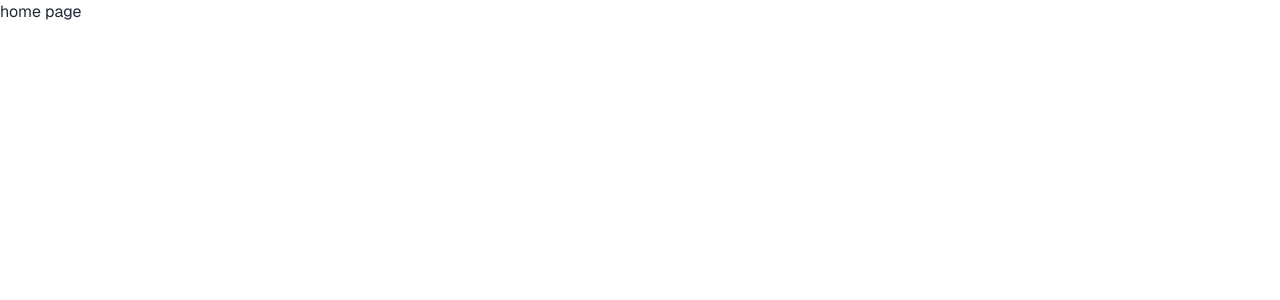
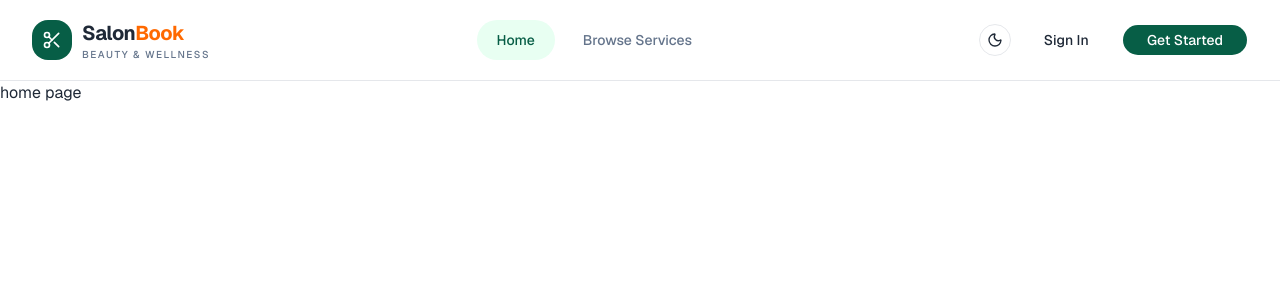
Before and after one commit to harun-codes/SalonBook-Client, a Next.js app: page / in a window 1280 px wide. Shown: the top 300 px of the page. Built offline with nearby package versions, Linux system fonts and the light colour scheme.

Commit message:
Navbar completed

```diff
--- a/src/app/layout.tsx
+++ b/src/app/layout.tsx
@@ -2,6 +2,8 @@
 import type { Metadata } from "next";
 import { Geist, Geist_Mono } from "next/font/google";
 import "./globals.css";
+import { ThemeProvider } from "@/components/providers/theme-provider";
+import { Navbar } from "@/components/shared/navbar";
 
 const geistSans = Geist({
   variable: "--font-geist-sans",
@@ -14,9 +16,9 @@ const geistMono = Geist_Mono({
 });
 
 export const metadata: Metadata = {
-  title: "SalonBook | Discover Your Beauty",
+  title: "SalonBook | Beauty & Wellness",
   description:
-    "Discover premium salon services and book your next appointment with SalonBook.",
+    "Discover premium salon services and book your next beauty appointment with SalonBook.",
 };
 
 export default function RootLayout({
@@ -25,9 +27,14 @@ export default function RootLayout({
   children: React.ReactNode;
 }>) {
   return (
-    <html lang="en">
-      <body className={`${geistSans.variable} ${geistMono.variable} antialiased`}>
-        {children}
+    <html lang="en" suppressHydrationWarning>
+      <body
+        className={`${geistSans.variable} ${geistMono.variable} antialiased`}
+      >
+        <ThemeProvider>
+          <Navbar />
+          <main className="min-h-screen">{children}</main>
+        </ThemeProvider>
       </body>
     </html>
   );
--- /dev/null
+++ b/src/components/providers/theme-provider.tsx
@@ -0,0 +1,22 @@
+
+"use client";
+
+import { ThemeProvider as NextThemesProvider } from "next-themes";
+
+type ThemeProviderProps = {
+  children: React.ReactNode;
+};
+
+export function ThemeProvider({ children }: ThemeProviderProps) {
+  return (
+    <NextThemesProvider
+      attribute="class"
+      defaultTheme="light"
+      enableSystem={false}
+      disableTransitionOnChange
+      storageKey="salonbook-theme"
+    >
+      {children}
+    </NextThemesProvider>
+  );
+}
--- /dev/null
+++ b/src/components/shared/navbar.tsx
@@ -0,0 +1,150 @@
+
+"use client";
+
+import Link from "next/link";
+import { usePathname } from "next/navigation";
+import { Menu, Scissors } from "lucide-react";
+import { Button } from "@/components/ui/button";
+import { ThemeToggle } from "@/components/shared/theme-toggle";
+import {
+  Sheet,
+  SheetClose,
+  SheetContent,
+  SheetHeader,
+  SheetTitle,
+  SheetTrigger,
+} from "@/components/ui/sheet";
+
+const navLinks = [
+  {
+    name: "Home",
+    href: "/",
+  },
+  {
+    name: "Browse Services",
+    href: "/services",
+  },
+];
+
+export function Navbar() {
+  const pathname = usePathname();
+
+  const isActive = (href: string) => {
+    if (href === "/") return pathname === "/";
+    return pathname.startsWith(href);
+  };
+
+  return (
+    <header className="sticky top-0 z-50 w-full border-b border-border bg-background/95 backdrop-blur-xl">
+      <div className="mx-auto flex h-16 max-w-7xl items-center justify-between px-4 sm:px-6 lg:h-20 lg:px-8">
+        <Link href="/" className="flex items-center gap-2.5">
+          <div className="flex h-10 w-10 items-center justify-center rounded-xl bg-primary text-primary-foreground">
+            <Scissors className="h-5 w-5" />
+          </div>
+
+          <div className="flex flex-col">
+            <span className="text-xl font-bold tracking-tight text-foreground">
+              Salon<span className="text-orange-500">Book</span>
+            </span>
+            <span className="text-[10px] font-medium tracking-[0.15em] text-muted-foreground uppercase">
+              Beauty & Wellness
+            </span>
+          </div>
+        </Link>
+
+        <nav className="hidden items-center gap-2 md:flex">
+          {navLinks.map((link) => (
+            <Link
+              key={link.href}
+              href={link.href}
+              aria-current={isActive(link.href) ? "page" : undefined}
+              className={`rounded-full px-5 py-2.5 text-sm font-medium transition-colors ${
+                isActive(link.href)
+                  ? "bg-secondary text-primary"
+                  : "text-muted-foreground hover:bg-muted hover:text-foreground"
+              }`}
+            >
+              {link.name}
+            </Link>
+          ))}
+        </nav>
+
+        <div className="hidden items-center gap-3 md:flex">
+          <ThemeToggle />
+
+          <Button variant="ghost"  className="rounded-full px-5">
+            <Link href="/sign-in">Sign In</Link>
+          </Button>
+
+          <Button  className="rounded-full px-6">
+            <Link href="/sign-up">Get Started</Link>
+          </Button>
+        </div>
+
+        <div className="flex items-center gap-2 md:hidden">
+          <ThemeToggle />
+
+          <Sheet>
+            <SheetTrigger
+              className="inline-flex h-10 w-10 items-center justify-center rounded-full border border-input bg-background text-foreground transition-colors hover:bg-accent hover:text-accent-foreground"
+              aria-label="Open navigation menu"
+            >
+              <Menu className="h-5 w-5" />
+            </SheetTrigger>
+
+            <SheetContent
+              side="right"
+              className="w-[300px] border-border bg-background px-5"
+            >
+              <SheetHeader className="text-left">
+                <SheetTitle className="text-xl font-bold text-primary">
+                  SalonBook
+                </SheetTitle>
+              </SheetHeader>
+
+              <nav className="mt-8 flex flex-col gap-2">
+                {navLinks.map((link) => (
+                  <SheetClose key={link.href}>
+                    <Link
+                      href={link.href}
+                      aria-current={isActive(link.href) ? "page" : undefined}
+                      className={`rounded-xl px-4 py-3 text-sm font-medium transition-colors ${
+                        isActive(link.href)
+                          ? "bg-secondary text-primary"
+                          : "text-muted-foreground hover:bg-muted hover:text-foreground"
+                      }`}
+                    >
+                      {link.name}
+                    </Link>
+                  </SheetClose>
+                ))}
+              </nav>
+
+              <div className="mt-8 border-t border-border pt-6">
+                <div className="grid gap-3">
+                  <SheetClose>
+                    <Link
+                      href="/sign-in"
+                      className="flex h-11 items-center justify-center rounded-full border border-border text-sm font-medium text-foreground transition-colors hover:bg-muted"
+                    >
+                      Sign In
+                    </Link>
+                  </SheetClose>
+
+                  <SheetClose>
+                    <Link
+                      href="/sign-up"
+                      className="flex h-11 items-center justify-center rounded-full bg-primary text-sm font-medium text-primary-foreground transition-colors hover:opacity-90"
+                    >
+                      Get Started
+                    </Link>
+                  </SheetClose>
+                </div>
+              </div>
+            </SheetContent>
+          </Sheet>
+        </div>
+      </div>
+    </header>
+  );
+}
--- /dev/null
+++ b/src/components/shared/theme-toggle.tsx
@@ -0,0 +1,49 @@
+
+"use client";
+
+import { useEffect, useState } from "react";
+import { useTheme } from "next-themes";
+import { Moon, Sun } from "lucide-react";
+import { Button } from "@/components/ui/button";
+
+export function ThemeToggle() {
+  const { resolvedTheme, setTheme } = useTheme();
+  const [mounted, setMounted] = useState(false);
+
+  useEffect(() => {
+    // eslint-disable-next-line react-hooks/set-state-in-effect
+    setMounted(true);
+  }, []);
+
+  if (!mounted) {
+    return (
+      <Button
+        variant="outline"
+        size="icon"
+        disabled
+        aria-label="Toggle theme"
+      >
+        <Sun className="h-5 w-5" />
+      </Button>
+    );
+  }
+
+  const isDark = resolvedTheme === "dark";
+
+  return (
+    <Button
+      variant="outline"
+      size="icon"
+      onClick={() => setTheme(isDark ? "light" : "dark")}
+      aria-label={`Switch to ${isDark ? "light" : "dark"} mode`}
+      title={`Switch to ${isDark ? "light" : "dark"} mode`}
+      className="rounded-full border-border"
+    >
+      {isDark ? (
+        <Sun className="h-5 w-5" />
+      ) : (
+        <Moon className="h-5 w-5" />
+      )}
+    </Button>
+  );
+}
```
